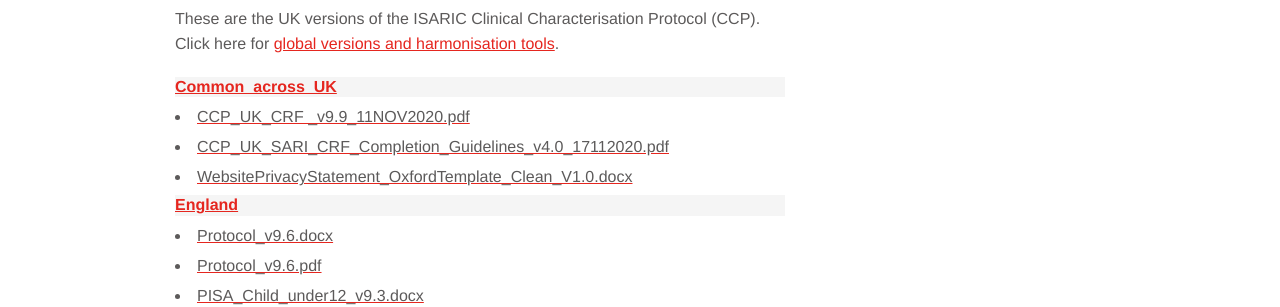
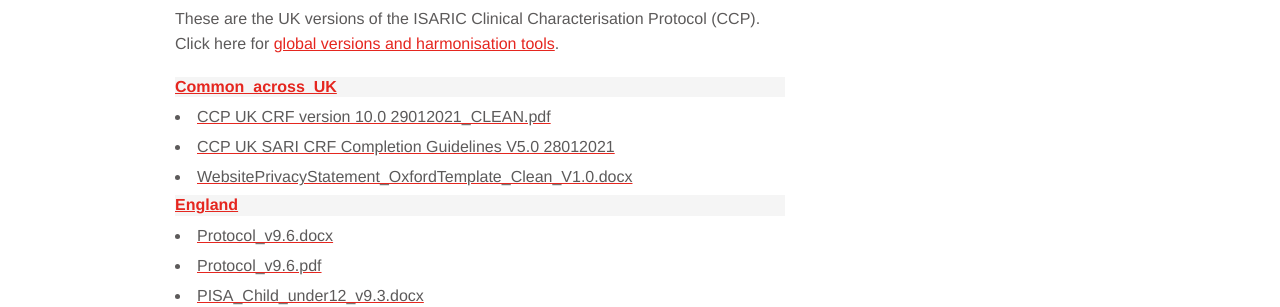
Before and after one commit to isaric4c/isaric4c.github.io, a Jekyll site: the page built from protocols/index.md, in a window 1280 px wide. Shown: the part 350-657 px from the top of the page. Built offline with Jekyll 4.4.1, drawn with Linux system fonts in a browser that asks for light colours.

Commit message:
update CRF and associated completion guidelines

```diff
--- a/protocols/list.html
+++ b/protocols/list.html
@@ -10,12 +10,12 @@
                 </a>
                 <div id="collapse0" class="panel-collapse collapse" role="tabpanel" aria-labelledby="heading0">
 
-                        <a href='Common_across_UK/CCP_UK_CRF _v9.9_11NOV2020.pdf'>
-                            <li class='list-group-item' style='margin-left:0em;'>CCP_UK_CRF _v9.9_11NOV2020.pdf</li>
+                        <a href='Common_across_UK/CCP UK CRF version 10.0 29012021_CLEAN.pdf'>
+                            <li class='list-group-item' style='margin-left:0em;'>CCP UK CRF version 10.0 29012021_CLEAN.pdf</li>
                         </a>
 
-                        <a href='Common_across_UK/CCP_UK_SARI_CRF_Completion_Guidelines_v4.0_17112020.pdf'>
-                            <li class='list-group-item' style='margin-left:0em;'>CCP_UK_SARI_CRF_Completion_Guidelines_v4.0_17112020.pdf</li>
+                        <a href='Common_across_UK/CCP UK SARI CRF Completion Guidelines V5.0 28012021.pdf'>
+                            <li class='list-group-item' style='margin-left:0em;'>CCP UK SARI CRF Completion Guidelines V5.0 28012021</li>
                         </a>
 
                         <a href='Common_across_UK/WebsitePrivacyStatement_OxfordTemplate_Clean_V1.0.docx'>
```
Also changed, not shown: 4 other files.
